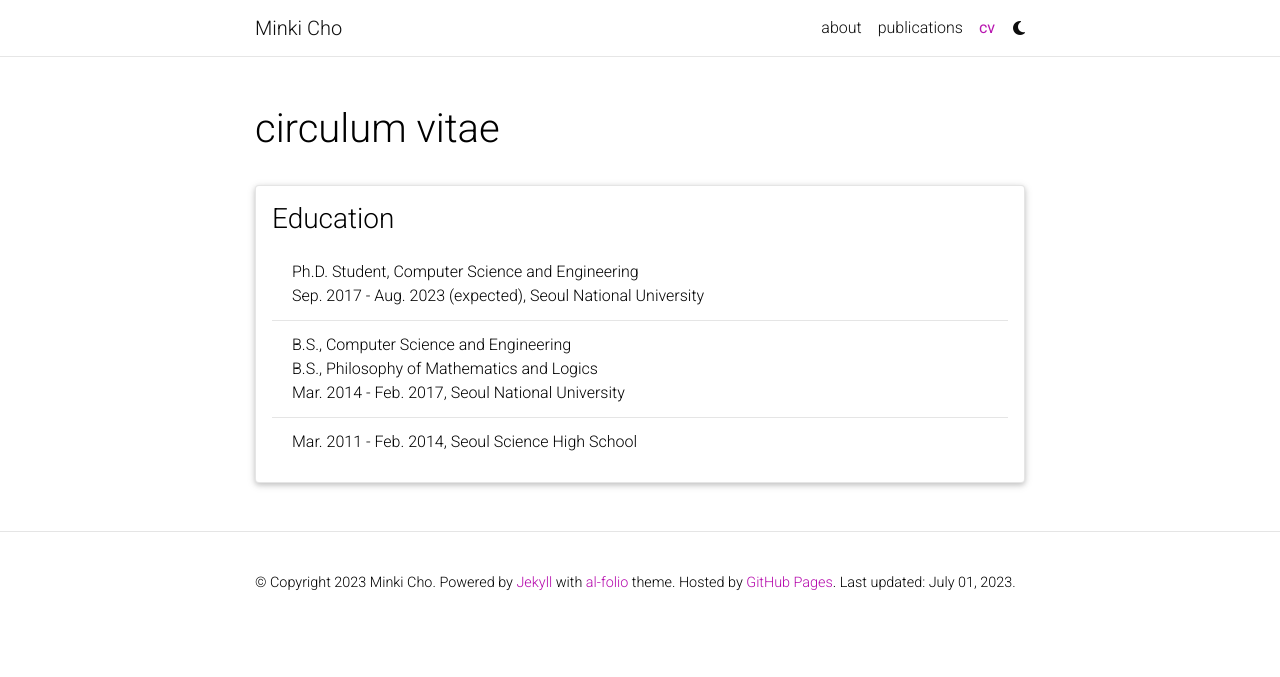
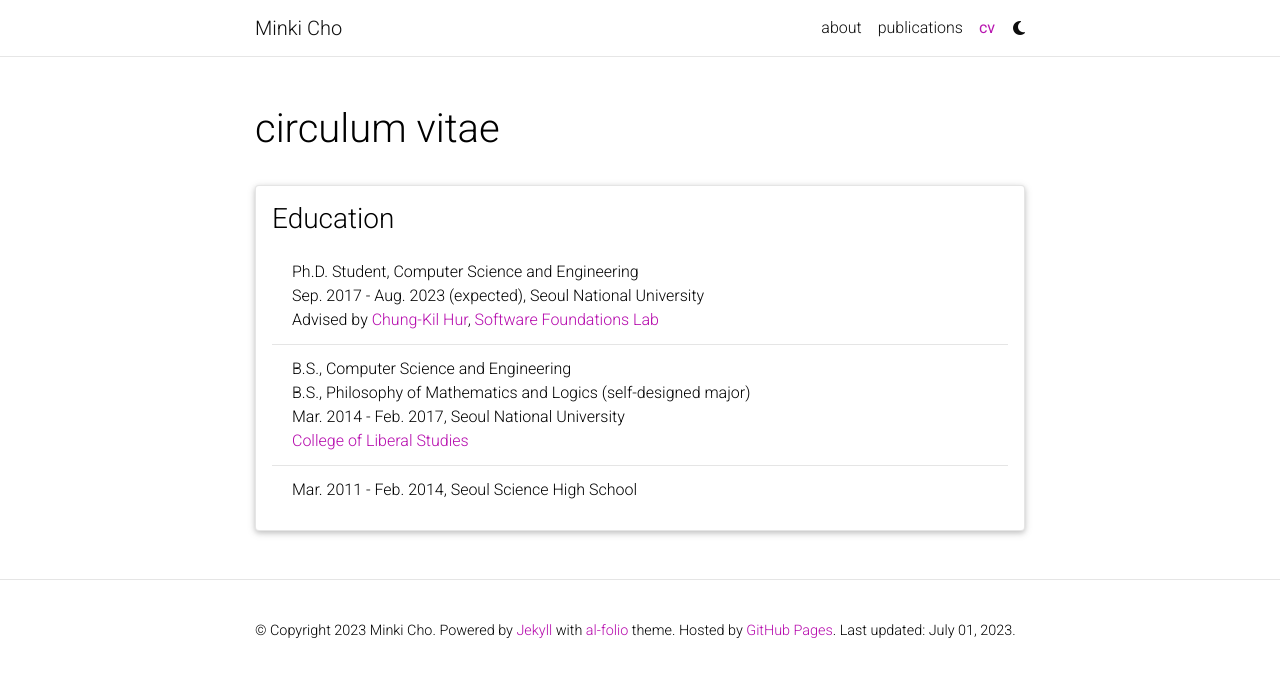
Before and after one commit to minkiminki/minkiminki.github.io, a Jekyll site: the page built from _pages/cv.md, in a window 1280 px wide. Shown: the top 677 px of the page. Built offline with Jekyll 4.4.1, drawn with Linux system fonts in a browser that asks for light colours; comment, search, counter and statistics services are not loaded; a style sheet for code colours, icons or effects is not loaded.

Commit message:
Add advisor

```diff
--- a/_data/cv.yml
+++ b/_data/cv.yml
@@ -16,11 +16,15 @@
     - Ph.D. Student, Computer Science and Engineering
       <br>
       Sep. 2017 - Aug. 2023 (expected), Seoul National University
+      <br>
+      Advised by <a href="https://sf.snu.ac.kr/gil.hur/">Chung-Kil Hur</a>, <a href="https://sf.snu.ac.kr">Software Foundations Lab</a>
     - B.S., Computer Science and Engineering
       <br>
-      B.S., Philosophy of Mathematics and Logics
+      B.S., Philosophy of Mathematics and Logics (self-designed major)
       <br>
       Mar. 2014 - Feb. 2017, Seoul National University
+      <br>
+      <a href="https://cls.snu.ac.kr/en">College of Liberal Studies</a>
     - Mar. 2011 - Feb. 2014, Seoul Science High School
 
 - title: Education
```
Also changed, not shown: _pages/publications.md (+1 -1 lines).
